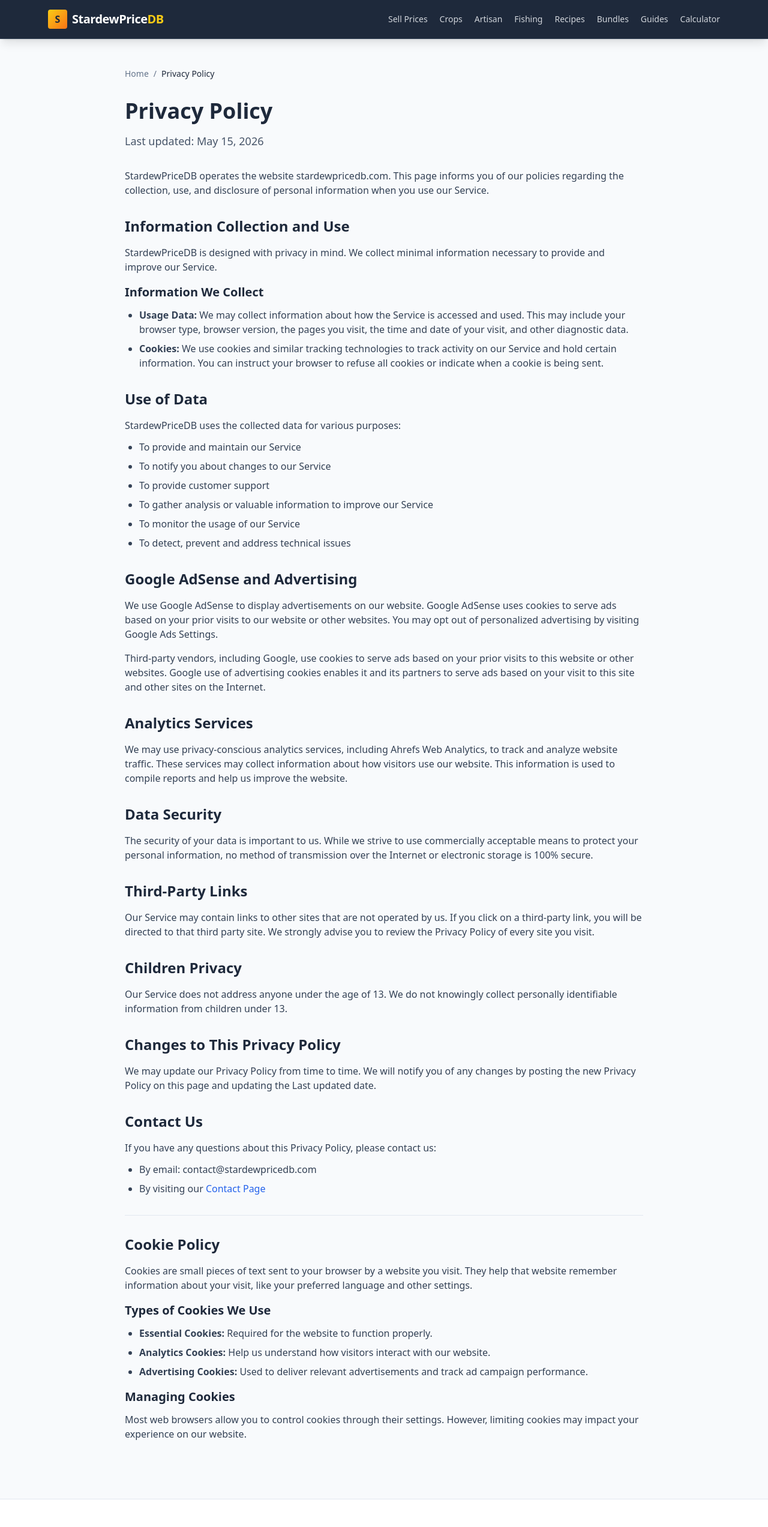
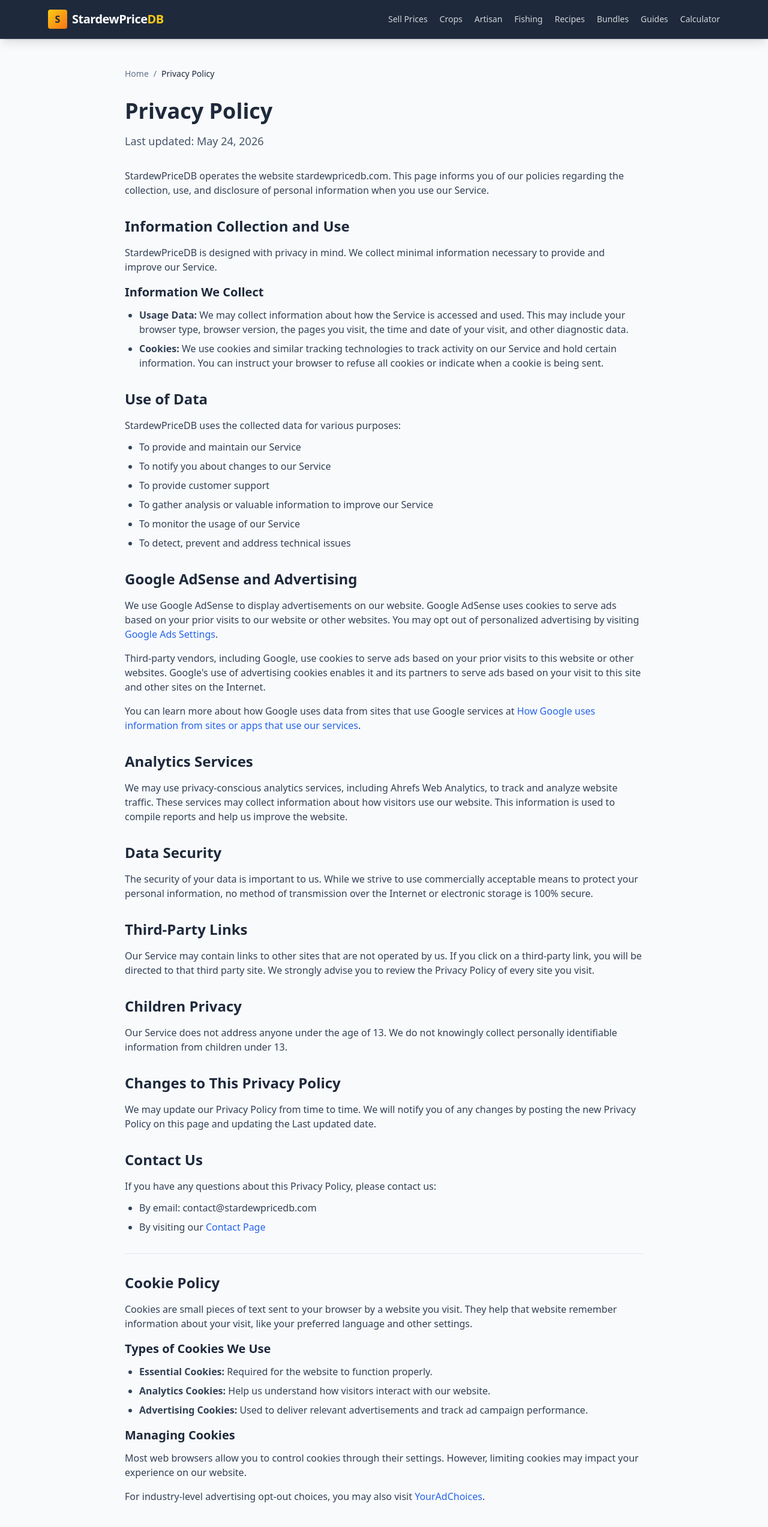
Before and after one commit to xiongmaopan/stardew-price-db, a Next.js app: page /privacy in a window 1280 px wide. Shown: the top 2545 px of the page at 60% size. Built offline with nearby package versions, Linux system fonts and the light colour scheme.

Commit message:
fix: improve adsense readiness signals

```diff
--- a/app/privacy/page.js
+++ b/app/privacy/page.js
@@ -48,7 +48,7 @@ export default function PrivacyPage() {
 
         <article>
           <h1 className="text-4xl font-extrabold text-slate-800 mb-4">Privacy Policy</h1>
-          <p className="text-lg text-slate-600 mb-8">Last updated: May 15, 2026</p>
+          <p className="text-lg text-slate-600 mb-8">Last updated: May 24, 2026</p>
 
           <div className="space-y-8 text-slate-700">
             <p>
@@ -92,13 +92,22 @@ export default function PrivacyPage() {
               <p className="mb-4">
                 We use Google AdSense to display advertisements on our website. Google AdSense uses
                 cookies to serve ads based on your prior visits to our website or other websites.
-                You may opt out of personalized advertising by visiting Google Ads Settings.
+                You may opt out of personalized advertising by visiting{' '}
+                <a href="https://adssettings.google.com/" className="text-blue-600 hover:underline" target="_blank" rel="noopener noreferrer">
+                  Google Ads Settings
+                </a>.
+              </p>
+              <p className="mb-4">
+                Third-party vendors, including Google, use cookies to serve ads based on your
+                prior visits to this website or other websites. Google's use of advertising
+                cookies enables it and its partners to serve ads based on your visit to this
+                site and other sites on the Internet.
               </p>
               <p>
-                Third-party vendors, including Google, use cookies to serve ads based on your
-                prior visits to this website or other websites. Google use of advertising
-                cookies enables it and its partners to serve ads based on your visit to this
-                site and other sites on the Internet.
+                You can learn more about how Google uses data from sites that use Google services at{' '}
+                <a href="https://policies.google.com/technologies/partner-sites" className="text-blue-600 hover:underline" target="_blank" rel="noopener noreferrer">
+                  How Google uses information from sites or apps that use our services
+                </a>.
               </p>
             </Section>
 
@@ -167,9 +176,15 @@ export default function PrivacyPage() {
               </ul>
 
               <h3 className="text-xl font-semibold text-slate-800 mb-3">Managing Cookies</h3>
-              <p>
+              <p className="mb-4">
                 Most web browsers allow you to control cookies through their settings. However,
                 limiting cookies may impact your experience on our website.
+              </p>
+              <p>
+                For industry-level advertising opt-out choices, you may also visit{' '}
+                <a href="https://youradchoices.com/" className="text-blue-600 hover:underline" target="_blank" rel="noopener noreferrer">
+                  YourAdChoices
+                </a>.
               </p>
             </Section>
           </div>
--- a/app/terms/page.js
+++ b/app/terms/page.js
@@ -48,7 +48,7 @@ export default function TermsPage() {
 
         <article>
           <h1 className="text-4xl font-extrabold text-slate-800 mb-4">Terms of Service</h1>
-          <p className="text-lg text-slate-600 mb-8">Last updated: May 13, 2026</p>
+          <p className="text-lg text-slate-600 mb-8">Last updated: May 24, 2026</p>
 
           <div className="space-y-8 text-slate-700">
             <p>
@@ -116,7 +116,16 @@ export default function TermsPage() {
               </p>
             </Section>
 
-            <Section title="6. Limitations">
+            <Section title="6. Copyright and Takedown Requests">
+              <p>
+                StardewPriceDB uses game references, item names, and small illustrative game assets to help players
+                understand prices, formulas, and in-game decisions. If you are a rights holder and believe material on
+                this website should be removed or corrected, contact us at contact@stardewpricedb.com with the URL and
+                a description of the material. We review reasonable takedown or correction requests promptly.
+              </p>
+            </Section>
+
+            <Section title="7. Limitations">
               <p>
                 In no event shall StardewPriceDB or its suppliers be liable for any damages (including,
                 without limitation, damages for loss of data or profit, or due to business interruption)
@@ -124,16 +133,16 @@ export default function TermsPage() {
               </p>
             </Section>
 
-            <Section title="7. External Links">
+            <Section title="8. External Links">
               <p>
                 StardewPriceDB has not reviewed all of the sites linked to its website and is not
                 responsible for the contents of any such linked site. The inclusion of any link does
                 not imply endorsement by StardewPriceDB. Use of any such linked website is at the
-                user own risk.
+                user's own risk.
               </p>
             </Section>
 
-            <Section title="8. Modifications">
+            <Section title="9. Modifications">
               <p>
                 StardewPriceDB may revise these Terms of Service at any time without notice. By using
                 this website, you are agreeing to be bound by the then current version of these Terms
@@ -141,7 +150,7 @@ export default function TermsPage() {
               </p>
             </Section>
 
-            <Section title="9. User Conduct">
+            <Section title="10. User Conduct">
               <p className="mb-3">You agree not to:</p>
               <ul className="list-disc pl-6 space-y-2">
                 <li>Use the website for any unlawful purpose</li>
@@ -152,7 +161,7 @@ export default function TermsPage() {
               </ul>
             </Section>
 
-            <Section title="10. Governing Law">
+            <Section title="11. Governing Law">
               <p>
                 These terms and conditions are governed by and construed in accordance with applicable
                 laws, and you irrevocably submit to the exclusive jurisdiction of the courts in that
@@ -160,7 +169,7 @@ export default function TermsPage() {
               </p>
             </Section>
 
-            <Section title="11. Contact Information">
+            <Section title="12. Contact Information">
               <p className="mb-3">If you have any questions about these Terms of Service, please contact us at:</p>
               <ul className="list-disc pl-6 space-y-2">
                 <li>Email: contact@stardewpricedb.com</li>
--- a/components/Navbar.js
+++ b/components/Navbar.js
@@ -1,9 +1,23 @@
 'use client';
 
+import { useState } from 'react';
 import Link from 'next/link';
-import { Menu } from 'lucide-react';
+import { Menu, X } from 'lucide-react';
+
+const navLinks = [
+  { href: '/selling-prices/', label: 'Sell Prices' },
+  { href: '/crops/', label: 'Crops' },
+  { href: '/artisan-goods/', label: 'Artisan' },
+  { href: '/fishing/', label: 'Fishing' },
+  { href: '/recipes/', label: 'Recipes' },
+  { href: '/bundles/', label: 'Bundles' },
+  { href: '/guide/', label: 'Guides' },
+  { href: '/calculator/spring/', label: 'Calculator' },
+];
 
 export default function Navbar() {
+  const [isOpen, setIsOpen] = useState(false);
+
   return (
     <nav className="bg-[#1e293b] text-white sticky top-0 z-50 shadow-lg border-b border-[#334155]">
       <div className="max-w-6xl mx-auto px-4">
@@ -18,21 +32,42 @@ export default function Navbar() {
             <span className="font-bold text-xl tracking-tight">
               StardewPrice<span className="text-yellow-400">DB</span>
             </span>
-          </Link>          <div className="hidden md:flex space-x-5 text-sm font-medium text-gray-300">
-            <Link href="/selling-prices/" className="hover:text-white transition">Sell Prices</Link>
-            <Link href="/crops/" className="hover:text-white transition">Crops</Link>
-            <Link href="/artisan-goods/" className="hover:text-white transition">Artisan</Link>
-            <Link href="/fishing/" className="hover:text-white transition">Fishing</Link>
-            <Link href="/recipes/" className="hover:text-white transition">Recipes</Link>
-            <Link href="/bundles/" className="hover:text-white transition">Bundles</Link>
-            <Link href="/guide/" className="hover:text-white transition">Guides</Link>
-            <Link href="/calculator/spring/" className="hover:text-white transition">Calculator</Link>
+          </Link>
+          <div className="hidden md:flex space-x-5 text-sm font-medium text-gray-300">
+            {navLinks.map((link) => (
+              <Link key={link.href} href={link.href} className="hover:text-white transition">
+                {link.label}
+              </Link>
+            ))}
           </div>
 
-          <div className="md:hidden text-gray-300">
-            <Menu size={24} />
+          <button
+            type="button"
+            className="md:hidden inline-flex h-10 w-10 items-center justify-center rounded-lg text-gray-300 hover:bg-slate-700 hover:text-white focus:outline-none focus:ring-2 focus:ring-yellow-400"
+            aria-label={isOpen ? 'Close navigation menu' : 'Open navigation menu'}
+            aria-expanded={isOpen}
+            onClick={() => setIsOpen((value) => !value)}
+          >
+            {isOpen ? <X size={24} /> : <Menu size={24} />}
+          </button>
+        </div>
+
+        {isOpen && (
+          <div className="md:hidden border-t border-slate-700 pb-4 pt-3">
+            <div className="grid gap-1">
+              {navLinks.map((link) => (
+                <Link
+                  key={link.href}
+                  href={link.href}
+                  className="rounded-lg px-3 py-3 text-sm font-semibold text-gray-200 hover:bg-slate-700 hover:text-white"
+                  onClick={() => setIsOpen(false)}
+                >
+                  {link.label}
+                </Link>
+              ))}
+            </div>
           </div>
-        </div>
+        )}
       </div>
     </nav>
   );
```
